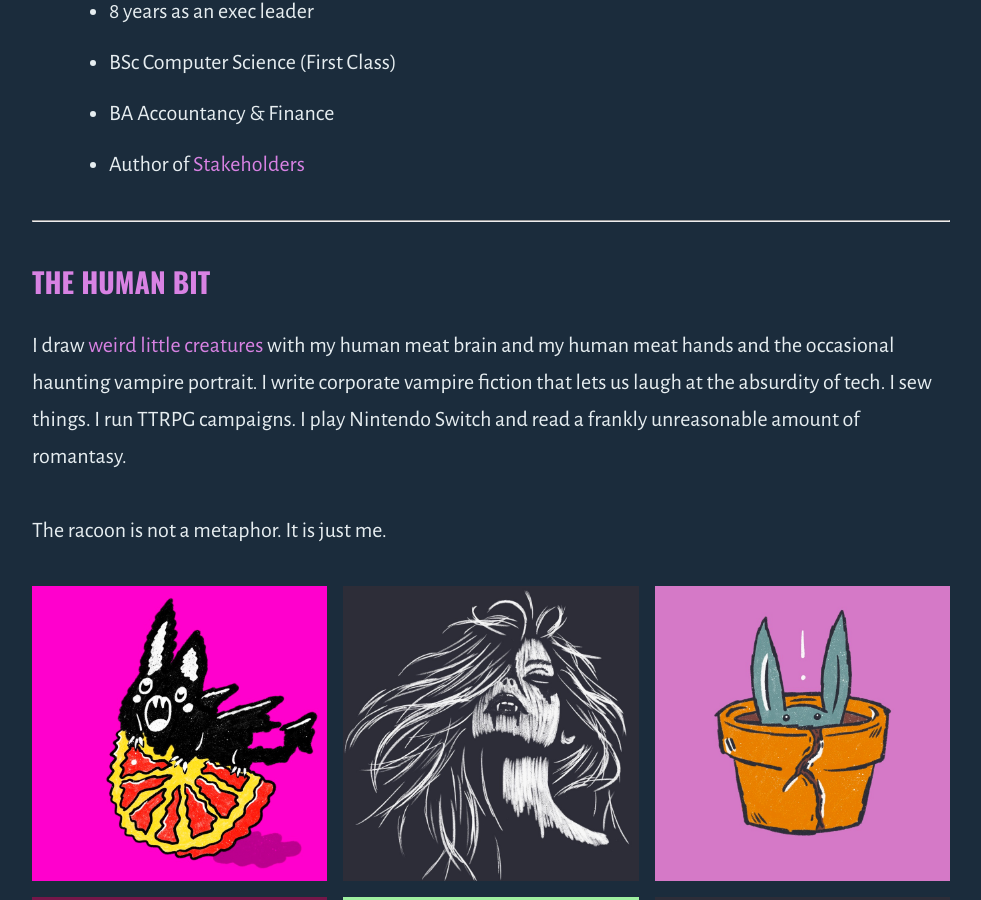
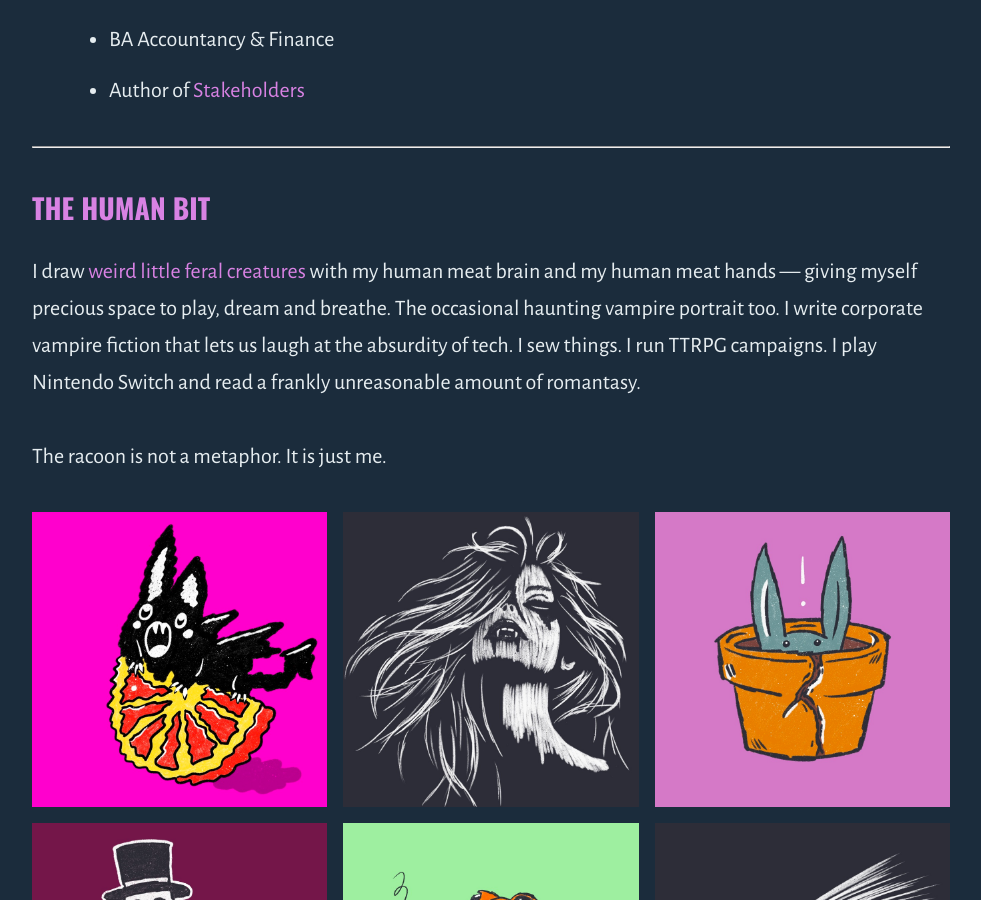
Before and after one commit to outragedpinkracoon/outragedpinkracoon.github.io, a Jekyll site: the page built from about-me.md, in a window 1280 px wide and 900 px high, scrolled down 3312 px. Shown: the whole window, without its empty margins (149-1130 px from the left). Built offline with Jekyll 4.4.1, drawn with Linux system fonts in a browser that asks for light colours; comment, search, counter and statistics services are not loaded; some of the changed text lies outside the part shown.

Commit message:
more fixes

```diff
--- a/_layouts/default.html
+++ b/_layouts/default.html
@@ -20,7 +20,7 @@
     </nav>
     <header><a href='/'>OUTRAGED PINK RACOON</a></header>
       {% if page.subtitle %}<p class="page-subtitle">{{ page.subtitle }}</p>{% endif %}
-    {% if page.show_cta %}<p class="text-center"><a class="header-cta" href="mailto:coaching@outragedpinkracoon.com?subject=Coaching%20Enquiry&body=Hi%20Val%2C%20I%27d%20love%20to%20have%20a%20chat%20about%20coaching.">Book a coaching session</a></p>{% endif %}
+    {% if page.show_cta %}<p class="text-center"><a class="header-cta" href="mailto:coaching@outragedpinkracoon.com?subject=Coaching%20Enquiry&body=Hi%20Val%2C%20I%27d%20love%20to%20have%20a%20chat%20about%20coaching.">Book a session</a></p>{% endif %}
     <div>
       {{ content }}
     </div>
--- a/about-me.md
+++ b/about-me.md
@@ -3,11 +3,9 @@
 permalink: /about-me/
 title: Meet Val
 description: ILM Certified Coach | Engineering Executive |Neurodivergent | Queer | Non-Binary | Disabled
-subtitle: ILM Certified Coach | Engineering Executive |Neurodivergent | Queer | Non-Binary | Disabled
+subtitle: ILM Certified Coach | Neurodivergent | Queer | Non-Binary | Disabled | A Little Feral
 show_cta: true
 ---
-
-ILM Certified Coach \| Engineering Executive Neurodivergent \| Queer \| Non-Binary \| Disabled
 
 > Racoons are animals that don't belong anywhere, but thrive anyway!
 
@@ -70,7 +68,7 @@
 
 ### The human bit
 
-I draw [weird little creatures](https://cara.app/outragedracoonpaws/all) with my human meat brain and my human meat hands and the occasional haunting vampire portrait. I write corporate vampire fiction that lets us laugh at the absurdity of tech. I sew things. I run TTRPG campaigns. I play Nintendo Switch and read a frankly unreasonable amount of romantasy.
+I draw [weird little feral creatures](https://cara.app/outragedracoonpaws/all) with my human meat brain and my human meat hands — giving myself precious space to play, dream and breathe. The occasional haunting vampire portrait too. I write corporate vampire fiction that lets us laugh at the absurdity of tech. I sew things. I run TTRPG campaigns. I play Nintendo Switch and read a frankly unreasonable amount of romantasy.
 
 The racoon is not a metaphor. It is just me.
 
```
Also changed, not shown: coaching.md (+3 -3 lines).
